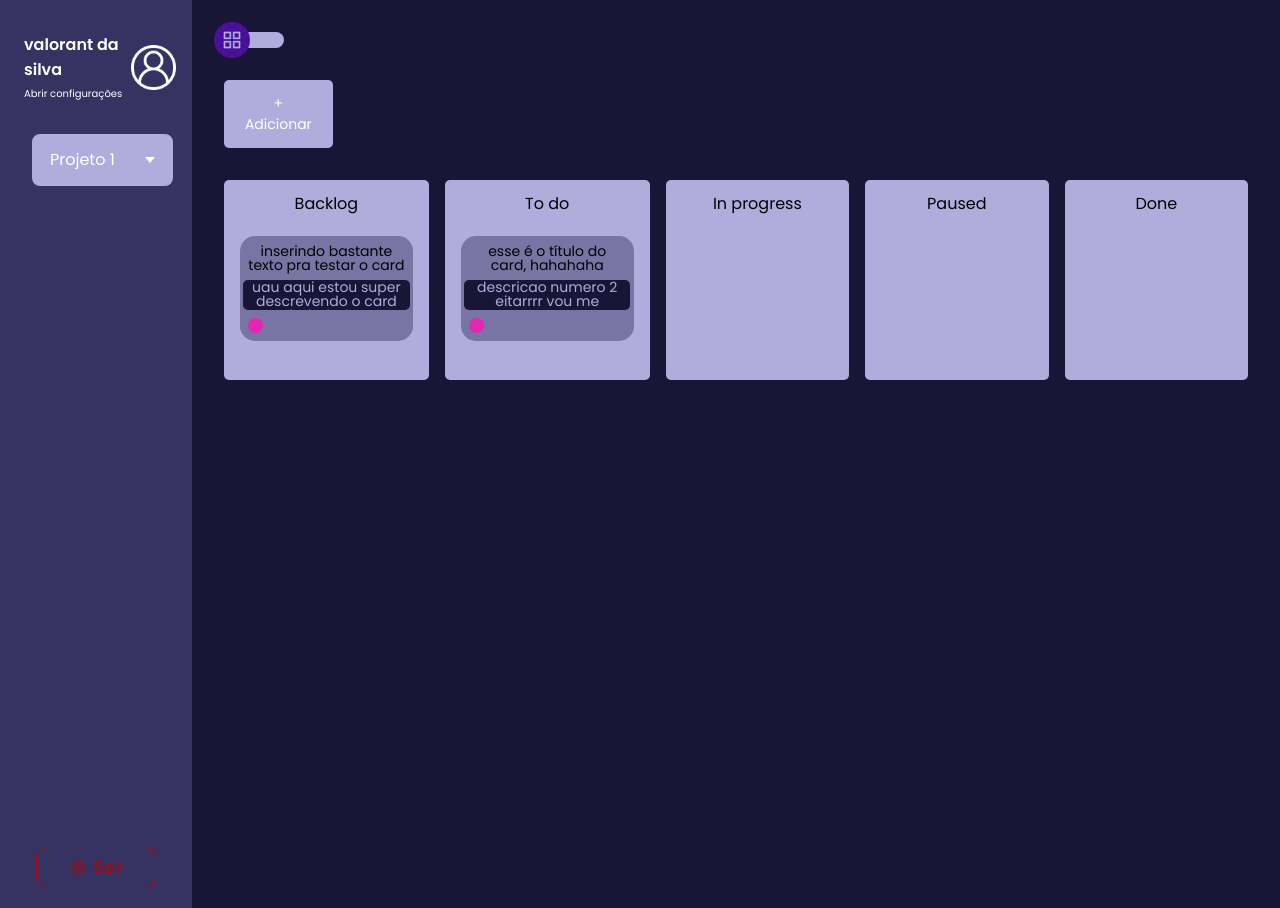
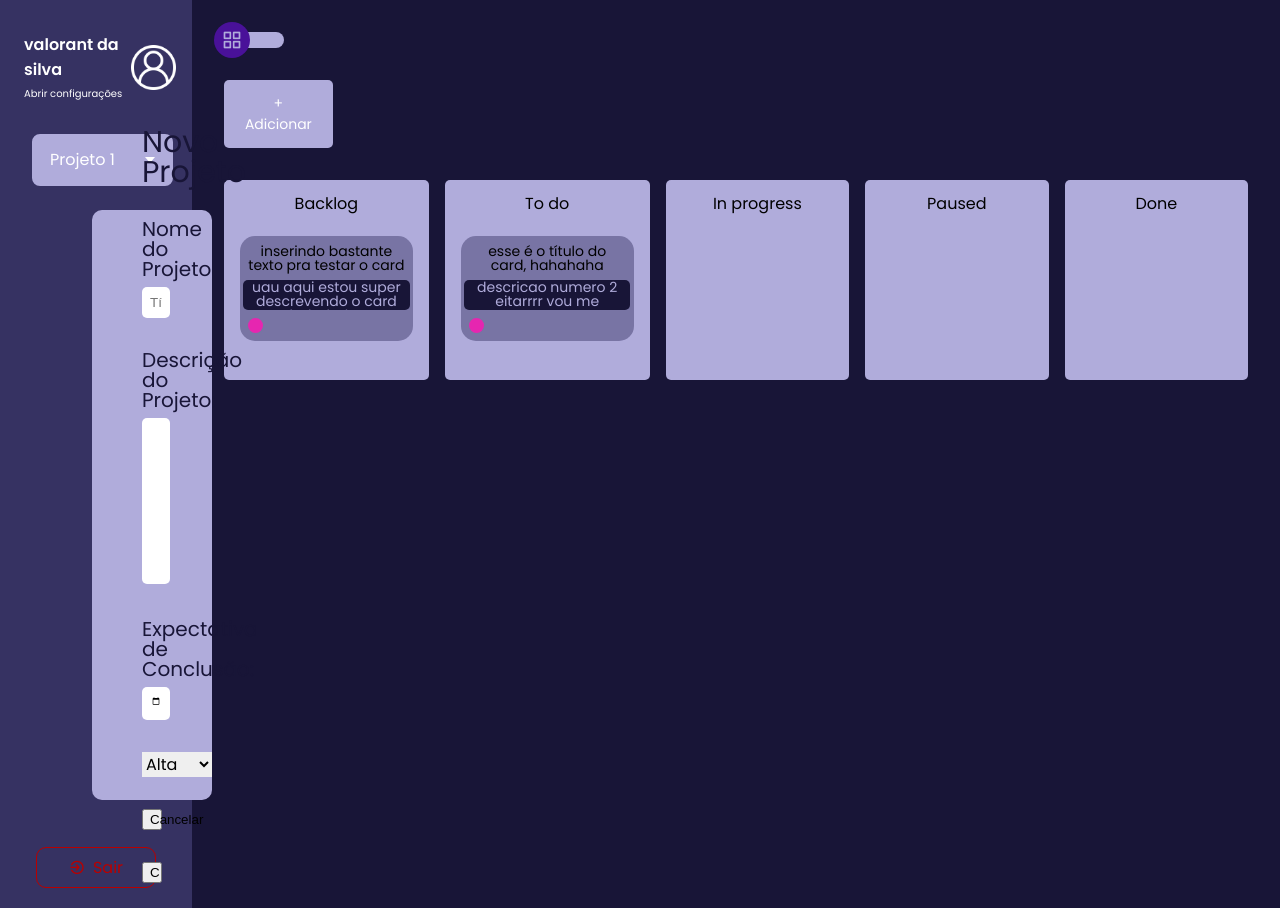
Before and after one commit to MaduAlfredo/Projeto, a PHP site: page /kanban.php in a window 1280 px wide. Run offline with PHP 8.4, Linux system fonts and the light colour scheme.

Commit message:
fazendo ainda

```diff
--- a/php/processBoard.php
+++ b/php/processBoard.php
@@ -49,7 +49,7 @@ if ($_SERVER["REQUEST_METHOD"] == "POST") {
         mysqli_stmt_bind_param($stmt, "sssss", $userId, $boardName, $boardDesc, $boardTime, $complex);
         if (mysqli_stmt_execute($stmt)) {
             //echo "Registro inserido com sucesso!";
-            header("Location: ../teste/kanbanteste.php");
+            header("Location: ../teste/kanban.php");
         } else {
             echo "Erro ao inserir registro: " . mysqli_error($conexao);
         }
--- a/teste/kanban.php
+++ b/teste/kanban.php
@@ -27,35 +27,33 @@
                   <li id="myButton-kanban">+ Criar projeto</li>
                   <li class="active">Projeto 1</li>
                 </ul>
-                <form id="myModal-kanban" class="modal-kanban">
+                <form action="processBoard.php" method="POST" >
     <div class="modal-content-kanban">
         <h1 class="modal-title-kanban">Novo Projeto</h1>
         <div class="modal-elements-kanban">
-                            <h2>Nome do Projeto:</h2>
-                            <input type="text" name="board_name-kanban">
+            <h2>Nome do Projeto</h2>
+            <input type="text" name="boardName" placeholder="Título do Board">
         </div>
         <div class="modal-elements-kanban">
             <h2>Descrição do Projeto:</h2>
-                            <textarea name="board_desc-kanban" cols="50" rows="5"></textarea>
+            <textarea name="boardDesc" id="" cols="30" rows="10"></textarea>
         </div>
         <div class="modal-elements-kanban">
             <h2>Expectativa de Conclusão:</h2>
-                            <input type="date" name="board_expec-kanban" id="modal-date-kanban">
+            <input type="date" name="boardTime" id="">
         </div>
-                        <div class="modal-elements-kanban">
-                            <h2>Complexidade:</h2>
-                        <div id="complex" class="complex">
-                            <select name="complex" class="dropdown-kanban">
+        <!-- <div class="dropdown-kanban">
+        </div> -->
+
+            <div id="complex" class="complex" class="dropdown-kanban">
+                <select name="complex" class="menu-kanban menu-open-kanban">
                     <option value="alta">Alta</option>
                     <option value="media">Média</option>
                     <option value="baixa">Baixa</option>
                 </select>
             </div>
-                        </div>
-                        <div class="modal-botoes-kanban">
         <button class="modal-save">Cancelar</button>
-                            <button class="modal-cancel" type="submit">Criar</button>
-                        </div>
+        <input class="modal-cancel" type="submit" value="Criar">
     </div>
 </form>
             </div>
```
Lines whose indentation alone changed are shown as unchanged.
